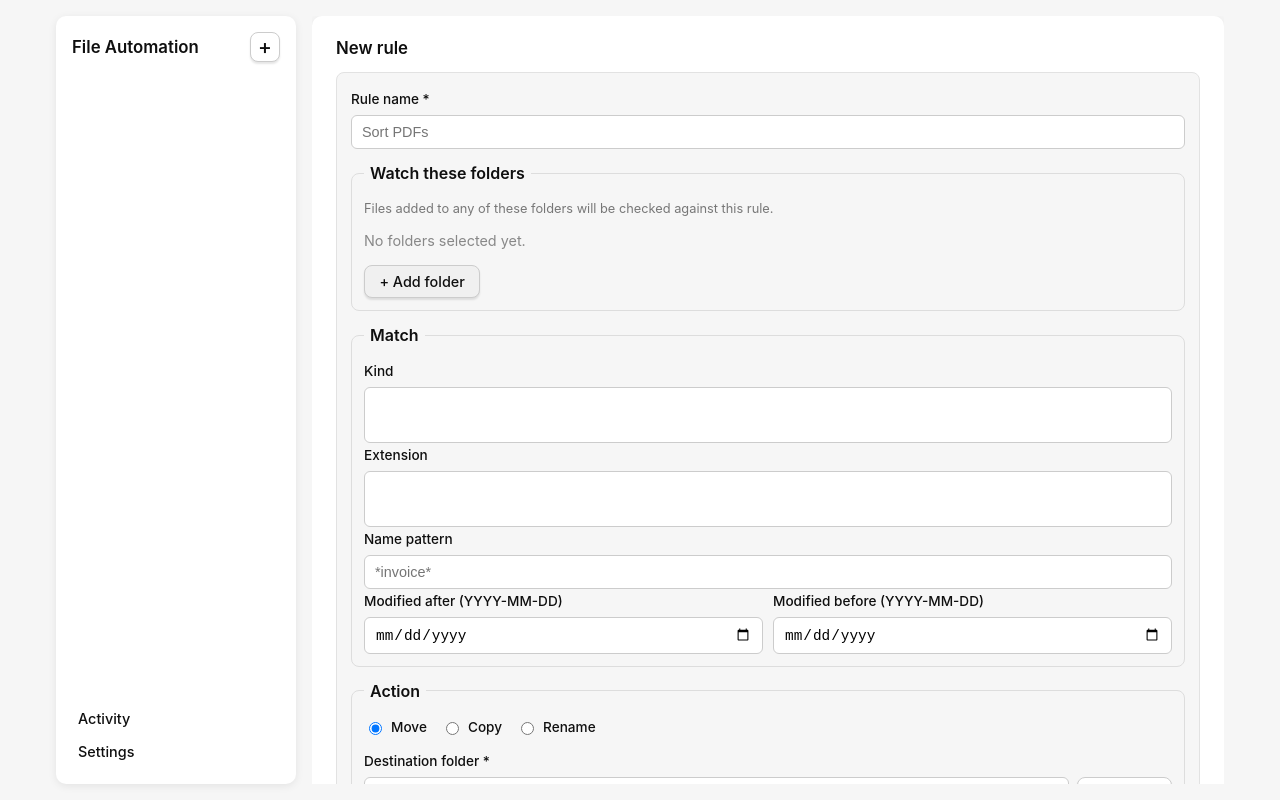
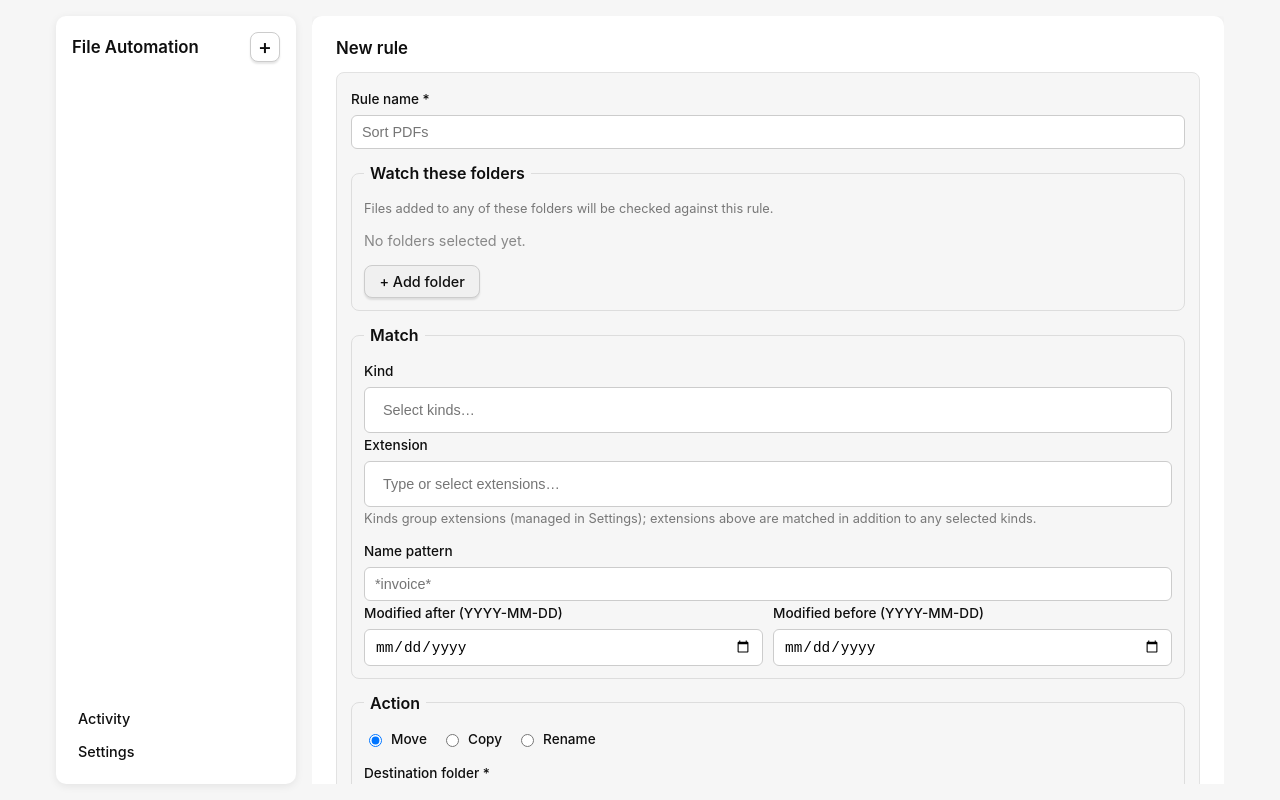
Before and after one commit to muhammadrizo-y/supersiftr, a React (Vite) app: page / in a window 1280 px wide. Built offline with nearby package versions, Linux system fonts and the light colour scheme.

Commit message:
feat(ui): replace selects with combobox multi-select inputs

```diff
--- a/src/App.css
+++ b/src/App.css
@@ -198,13 +198,136 @@ body {
   background: #fff;
 }
 
-.multi-select {
-  padding: 6px;
+.combobox {
+  position: relative;
+}
+
+.combobox-control {
+  display: flex;
+  flex-wrap: wrap;
+  gap: 4px;
+  padding: 6px 8px;
   border: 1px solid #ccc;
   border-radius: 6px;
+  background: #fff;
+  cursor: text;
+  min-height: 38px;
+  align-items: center;
+}
+
+.combobox-control:focus-within {
+  border-color: #396cd8;
+}
+
+.combobox-chip {
+  display: inline-flex;
+  align-items: center;
+  gap: 4px;
+  background: #eef2f7;
+  border: 1px solid #d5dce4;
+  border-radius: 10px;
+  padding: 2px 4px 2px 8px;
+  font-size: 0.8rem;
+}
+
+.combobox-chip-x {
+  width: 16px;
+  height: 16px;
+  padding: 0;
+  display: flex;
+  align-items: center;
+  justify-content: center;
   font-size: 0.9rem;
+  line-height: 1;
+  border: none;
+  background: transparent;
+  box-shadow: none;
+  border-radius: 50%;
+}
+
+.combobox-chip-x:hover {
+  background: #dbe1e8;
+}
+
+.combobox-input {
+  border: none !important;
+  outline: none;
+  box-shadow: none;
+  background: transparent !important;
+  flex: 1 1 80px;
+  min-width: 60px;
+  padding: 4px;
+  font-size: 0.9rem;
+}
+
+.combobox-popover {
+  position: absolute;
+  top: calc(100% + 4px);
+  left: 0;
+  right: 0;
+  z-index: 20;
   background: #fff;
-  min-height: 56px;
+  border: 1px solid #ccc;
+  border-radius: 8px;
+  box-shadow: 0 4px 16px rgba(0, 0, 0, 0.12);
+  overflow: hidden;
+}
+
+.combobox-items {
+  max-height: 200px;
+  overflow-y: auto;
+  padding: 4px;
+}
+
+.combobox-item {
+  display: flex;
+  align-items: center;
+  gap: 8px;
+  padding: 6px 8px;
+  border-radius: 6px;
+  font-size: 0.9rem;
+  cursor: pointer;
+}
+
+.combobox-item:hover {
+  background: #f0f0f0;
+}
+
+.combobox-item.selected {
+  background: #e7eefc;
+  color: #1a4fd0;
+}
+
+.combobox-item.add {
+  color: #396cd8;
+  font-weight: 500;
+}
+
+.combobox-check {
+  display: inline-block;
+  width: 16px;
+  text-align: center;
+  color: #396cd8;
+}
+
+.combobox-empty {
+  padding: 10px;
+  color: #888;
+  font-size: 0.85rem;
+  text-align: center;
+}
+
+.combobox-clear {
+  display: block;
+  width: 100%;
+  border: none;
+  border-top: 1px solid #eee;
+  border-radius: 0;
+  box-shadow: none;
+  background: #fafafa;
+  padding: 8px;
+  font-size: 0.85rem;
+  text-align: center;
 }
 
 .banner {
@@ -477,10 +600,47 @@ button:active {
     color: #f6f6f6;
   }
 
-  .multi-select {
+  .combobox-control {
     background: #1a1a1a;
     border-color: #555;
+  }
+
+  .combobox-input {
     color: #f6f6f6;
+  }
+
+  .combobox-chip {
+    background: #3a3a3a;
+    border-color: #555;
+    color: #f6f6f6;
+  }
+
+  .combobox-chip-x:hover {
+    background: #555;
+  }
+
+  .combobox-popover {
+    background: #2a2a2a;
+    border-color: #555;
+  }
+
+  .combobox-item:hover {
+    background: #4a4a4a;
+  }
+
+  .combobox-item.selected {
+    background: #274060;
+    color: #9fd0ff;
+  }
+
+  .combobox-clear {
+    background: #222;
+    border-top-color: #444;
+    color: #f6f6f6;
+  }
+
+  .combobox-empty {
+    color: #999;
   }
 
   .banner.error {
--- a/src/App.tsx
+++ b/src/App.tsx
@@ -1,4 +1,4 @@
-import { useCallback, useEffect, useState } from "react";
+import { useCallback, useEffect, useRef, useState } from "react";
 import { invoke } from "@tauri-apps/api/core";
 import { listen } from "@tauri-apps/api/event";
 import { open } from "@tauri-apps/plugin-dialog";
@@ -115,41 +115,144 @@ function isRunnable(rule: Rule, presets: Preset[]): boolean {
 
 type SelectOption = { value: string; label: string };
 
-function MultiSelect({
+/** Combobox multi-select: selected values render as removable chips with an
+ * inline text input that filters the dropdown and can add custom values
+ * (`allowCustom`). Mirrors the shadcn/ui "multiple" combobox pattern. */
+function Combobox({
   options,
   selected,
   onChange,
   placeholder,
+  allowCustom = true,
 }: {
   options: SelectOption[];
   selected: string[];
   onChange: (values: string[]) => void;
   placeholder?: string;
+  allowCustom?: boolean;
 }) {
-  const merged = options.slice();
+  const [open, setOpen] = useState(false);
+  const [query, setQuery] = useState("");
+  const rootRef = useRef<HTMLDivElement>(null);
+
+  useEffect(() => {
+    function onDown(e: MouseEvent) {
+      if (rootRef.current && !rootRef.current.contains(e.target as Node)) {
+        setOpen(false);
+      }
+    }
+    document.addEventListener("mousedown", onDown);
+    return () => document.removeEventListener("mousedown", onDown);
+  }, []);
+
+  const q = query.trim().toLowerCase();
+  const merged: SelectOption[] = options.slice();
   for (const s of selected) {
     if (!merged.some((o) => o.value === s)) merged.push({ value: s, label: s });
   }
+  const filtered = merged.filter(
+    (o) => o.label.toLowerCase().includes(q) || o.value.toLowerCase().includes(q),
+  );
+  const exactMatch = merged.some((o) => o.value.toLowerCase() === q);
+  const canAddCustom = allowCustom && q.length > 0 && !exactMatch;
+
+  function toggle(value: string) {
+    onChange(
+      selected.includes(value)
+        ? selected.filter((v) => v !== value)
+        : [...selected, value],
+    );
+  }
+
+  function addValue(value: string) {
+    const normalized = allowCustom ? value.trim().toLowerCase() : value.trim();
+    if (normalized && !selected.includes(normalized)) {
+      onChange([...selected, normalized]);
+    }
+    setQuery("");
+  }
+
+  const labelFor = (v: string) =>
+    merged.find((o) => o.value === v)?.label ?? v;
+
   return (
-    <select
-      multiple
-      className="multi-select"
-      size={Math.min(8, Math.max(2, merged.length))}
-      value={selected}
-      onChange={(e) => {
-        const values = Array.from(e.currentTarget.selectedOptions, (o) => o.value);
-        onChange(values);
+    <div className="combobox" ref={rootRef}>
+      <div className="combobox-control" onClick={() => setOpen(true)}>
+        {selected.map((v) => (
+          <span key={v} className="combobox-chip">
+            {labelFor(v)}
+            <button
+              type="button"
+              className="combobox-chip-x"
+              title="Remove"
+              onClick={(e) => {
+                e.stopPropagation();
+                toggle(v);
               }}
             >
-      {merged.length === 0 && placeholder && (
-        <option disabled>{placeholder}</option>
+              ×
+            </button>
+          </span>
+        ))}
+        <input
+          className="combobox-input"
+          value={query}
+          placeholder={selected.length === 0 ? placeholder : ""}
+          onChange={(e) => {
+            setQuery(e.currentTarget.value);
+            setOpen(true);
+          }}
+          onFocus={() => setOpen(true)}
+          onKeyDown={(e) => {
+            if (e.key === "Enter" && canAddCustom) {
+              e.preventDefault();
+              addValue(query);
+            } else if (e.key === "Escape") {
+              setOpen(false);
+            }
+          }}
+        />
+      </div>
+
+      {open && (
+        <div className="combobox-popover">
+          <div className="combobox-items">
+            {filtered.length === 0 && !canAddCustom && (
+              <div className="combobox-empty">No items found.</div>
             )}
-      {merged.map((o) => (
-        <option key={o.value} value={o.value}>
+            {filtered.map((o) => (
+              <div
+                key={o.value}
+                className={
+                  "combobox-item" +
+                  (selected.includes(o.value) ? " selected" : "")
+                }
+                onClick={() => toggle(o.value)}
+              >
+                <span className="combobox-check">
+                  {selected.includes(o.value) ? "✓" : ""}
+                </span>
                 {o.label}
-        </option>
+              </div>
             ))}
-    </select>
+            {canAddCustom && (
+              <div className="combobox-item add" onClick={() => addValue(query)}>
+                + Add "{query.trim()}"
+              </div>
+            )}
+          </div>
+          {selected.length > 0 && (
+            <button
+              type="button"
+              className="combobox-clear"
+              onClick={() => onChange([])}
+            >
+              Clear all
+            </button>
+          )}
+        </div>
+      )}
+    </div>
   );
 }
 
@@ -209,13 +312,14 @@ function RuleForm({
     });
   }
 
-  const kindOptions: SelectOption[] = presets.map((p) => ({ value: p.name, label: p.title }));
+  const kindOptions: SelectOption[] = presets.map((p) => ({
+    value: p.name,
+    label: p.title,
+  }));
   const extOptions: SelectOption[] = allKnownExtensions(presets).map((e) => ({
     value: e,
     label: e,
   }));
-  const selectedExtOptions = form.extension.map((e) => ({ value: e, label: e }));
-  const extOptionSet = new Set(extOptions.map((o) => o.value));
 
   return (
     <form className="rule-form" onSubmit={handleSubmit}>
@@ -255,26 +359,28 @@ function RuleForm({
         <legend>Match</legend>
         <label>
           Kind
-          <MultiSelect
+          <Combobox
             options={kindOptions}
             selected={form.kind}
             onChange={(values) => set("kind", values)}
+            allowCustom={false}
+            placeholder="Select kinds…"
           />
         </label>
         <label>
           Extension
-          <MultiSelect
+          <Combobox
             options={extOptions}
             selected={form.extension}
             onChange={(values) => set("extension", values)}
+            allowCustom
+            placeholder="Type or select extensions…"
           />
         </label>
-        {selectedExtOptions.some((o) => !extOptionSet.has(o.value)) && (
         <p className="hint">
-            Custom extensions aren't in any kind preset; you can manage lists in
-            Settings.
+          Kinds group extensions (managed in Settings); extensions above are
+          matched in addition to any selected kinds.
         </p>
-        )}
         <label>
           Name pattern
           <input
@@ -386,17 +492,24 @@ type View =
   | { kind: "settings" };
 
 function PresetForm({
+  presets,
   initial,
   onSave,
   onCancel,
 }: {
+  presets: Preset[];
   initial?: Preset;
-  onSave: (preset: Omit<Preset, "extensions"> & { extensions: string }) => void;
+  onSave: (preset: Preset) => void;
   onCancel: () => void;
 }) {
   const [name, setName] = useState(initial?.name ?? "");
   const [title, setTitle] = useState(initial?.title ?? "");
-  const [extensions, setExtensions] = useState(initial?.extensions.join(", ") ?? "");
+  const [extensions, setExtensions] = useState<string[]>(initial?.extensions ?? []);
+
+  const extOptions: SelectOption[] = allKnownExtensions(presets).map((e) => ({
+    value: e,
+    label: e,
+  }));
 
   return (
     <form
@@ -406,7 +519,7 @@ function PresetForm({
         onSave({
           name: name.trim(),
           title: title.trim(),
-          extensions: extensions.trim(),
+          extensions,
         });
       }}
     >
@@ -430,11 +543,13 @@ function PresetForm({
         />
       </label>
       <label>
-        Extensions (comma separated)
-        <input
-          value={extensions}
-          onChange={(e) => setExtensions(e.currentTarget.value)}
-          placeholder="mp4, mkv, mov"
+        Extensions
+        <Combobox
+          options={extOptions}
+          selected={extensions}
+          onChange={setExtensions}
+          allowCustom
+          placeholder="Type or select extensions…"
         />
       </label>
       <div className="form-actions">
@@ -473,16 +588,9 @@ function SettingsTab({
 
       {editing && (
         <PresetForm
+          presets={presets}
           initial={editing === "new" ? undefined : editing}
-          onSave={(v) => {
-            const preset: Preset = {
-              name: v.name,
-              title: v.title,
-              extensions: v.extensions
-                .split(",")
-                .map((s) => s.trim().toLowerCase())
-                .filter(Boolean),
-            };
+          onSave={(preset) => {
             if (editing === "new") onAdd(preset);
             else onUpdate(preset);
             setEditing(null);
```
Lines whose indentation alone changed are shown as unchanged.
